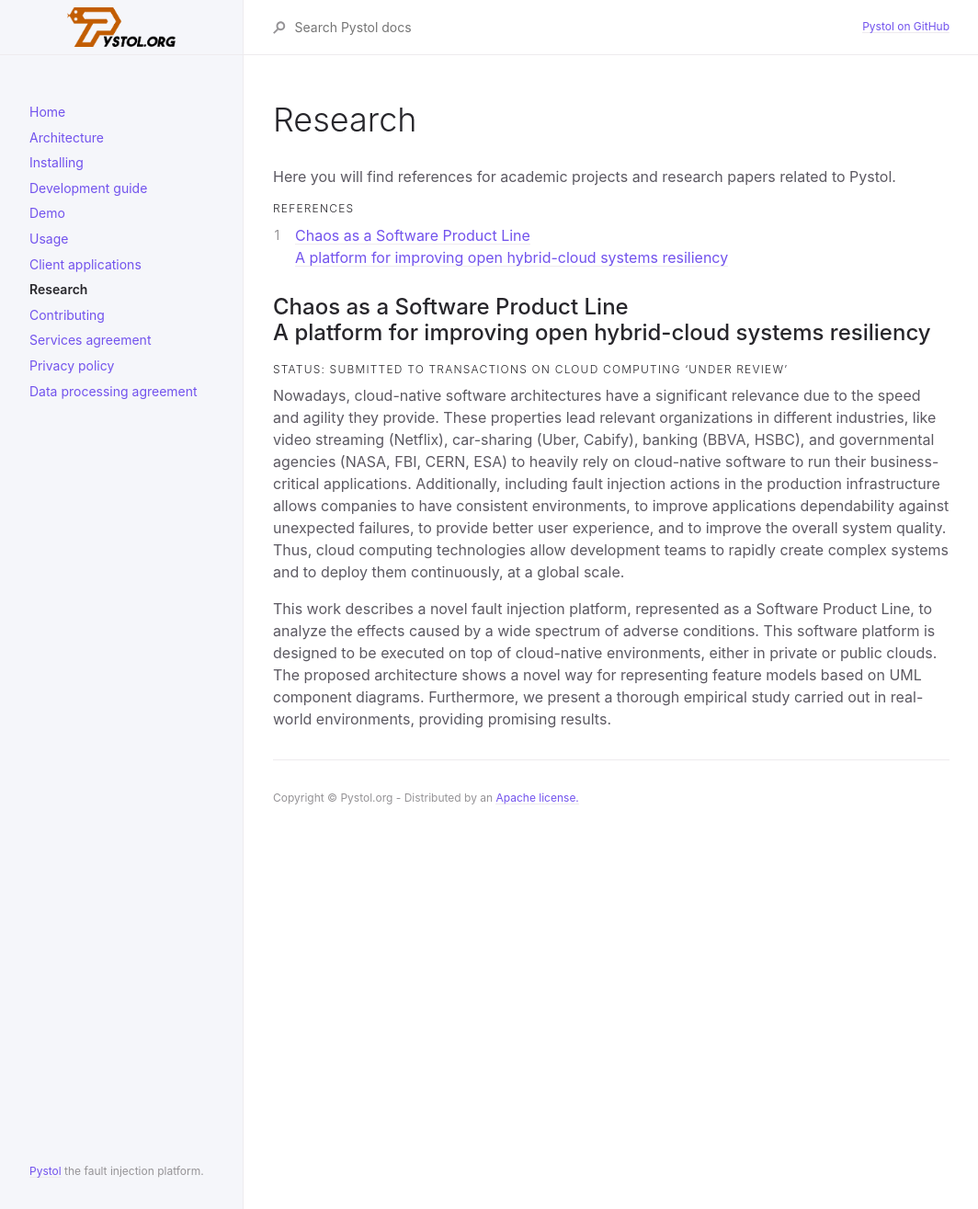
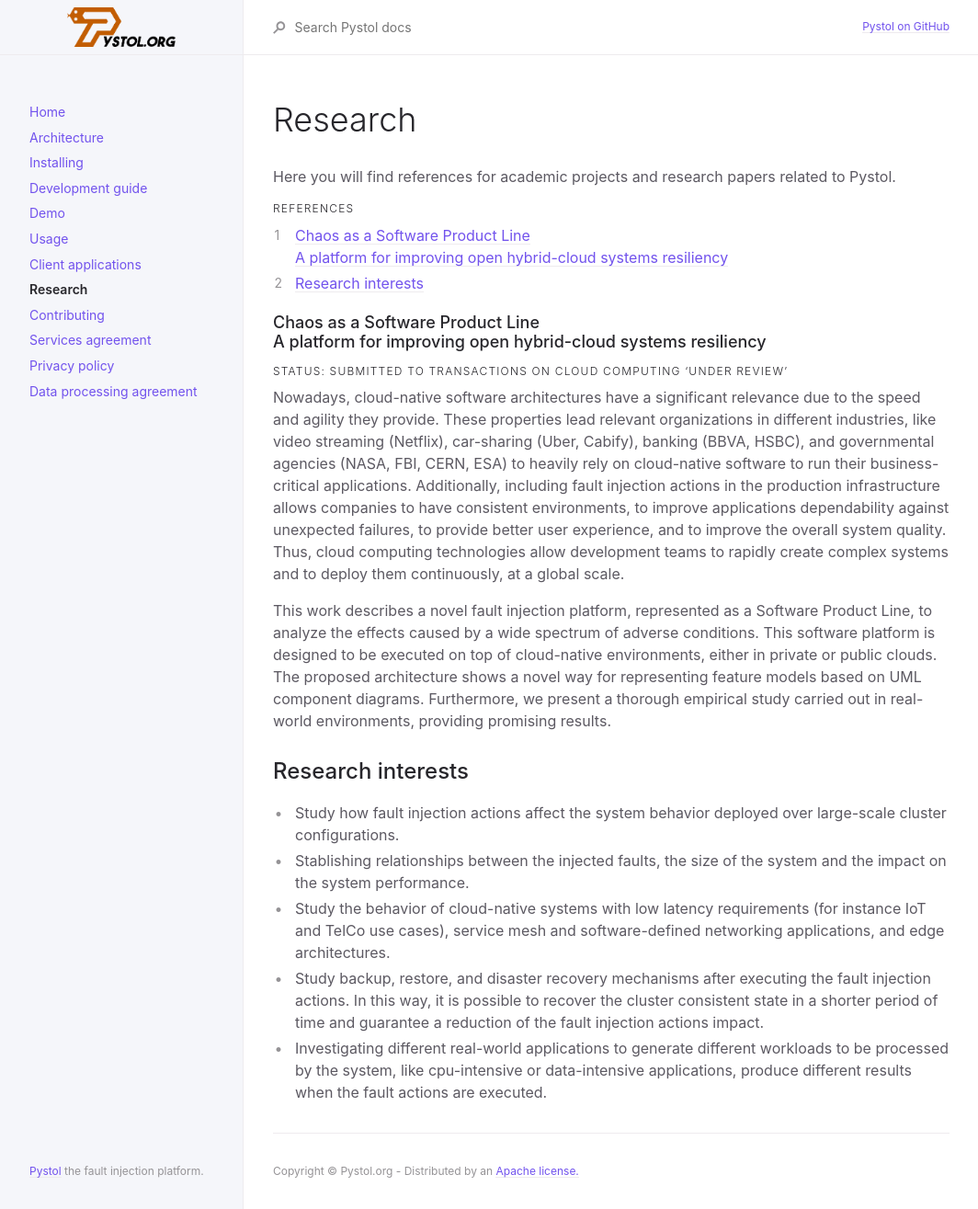
Before and after one commit to pystol/pystol-docs, a Jekyll site: the page built from docs/research.md, in a window 1280 px wide. Shown: the whole page at 92% size, without its empty margins (107-1171 px from the left). Built offline with Jekyll 4.4.1, drawn with Linux system fonts in a browser that asks for light colours.

Commit message:
get_ris_from_paper

```diff
--- a/docs/research.md
+++ b/docs/research.md
@@ -16,7 +16,7 @@ Here you will find references for academic projects and research papers related
 1. TOC
 {:toc}
 
-## Chaos as a Software Product Line <br/> A platform for improving open hybrid-cloud systems resiliency
+### Chaos as a Software Product Line <br/> A platform for improving open hybrid-cloud systems resiliency
 
 #### Status: Submitted to Transactions on cloud computing 'Under review'
 {: .no_toc }
@@ -33,3 +33,11 @@ This work describes a novel fault injection platform, represented as a Software
 spectrum of adverse conditions. This software platform is designed to be executed on top of cloud-native environments, either in private
 or public clouds. The proposed architecture shows a novel way for representing feature models based on UML component diagrams.
 Furthermore, we present a thorough empirical study carried out in real-world environments, providing promising results.
+
+## Research interests
+
+* Study how fault injection actions affect the system behavior deployed over large-scale cluster configurations.
+* Stablishing relationships between the injected faults, the size of the system and the impact on the system performance.
+* Study the behavior of cloud-native systems with low latency requirements (for instance IoT and TelCo use cases), service mesh and software-defined networking applications, and edge architectures.
+* Study backup, restore, and disaster recovery mechanisms after executing the fault injection actions. In this way, it is possible to recover the cluster consistent state in a shorter period of time and guarantee a reduction of the fault injection actions impact.
+* Investigating different real-world applications to generate different workloads to be processed by the system, like cpu-intensive or data-intensive applications, produce different results when the fault actions are executed.
```
